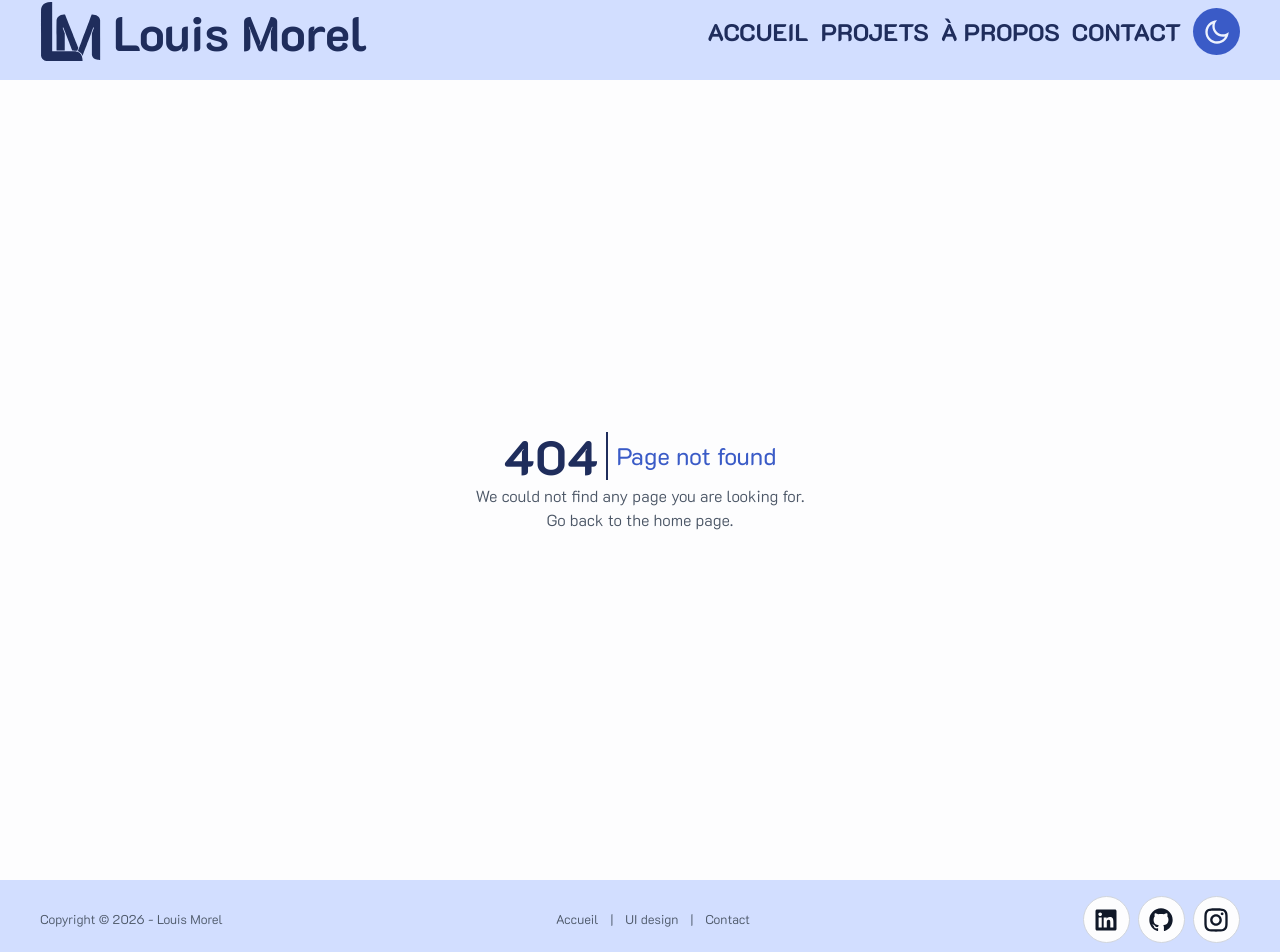
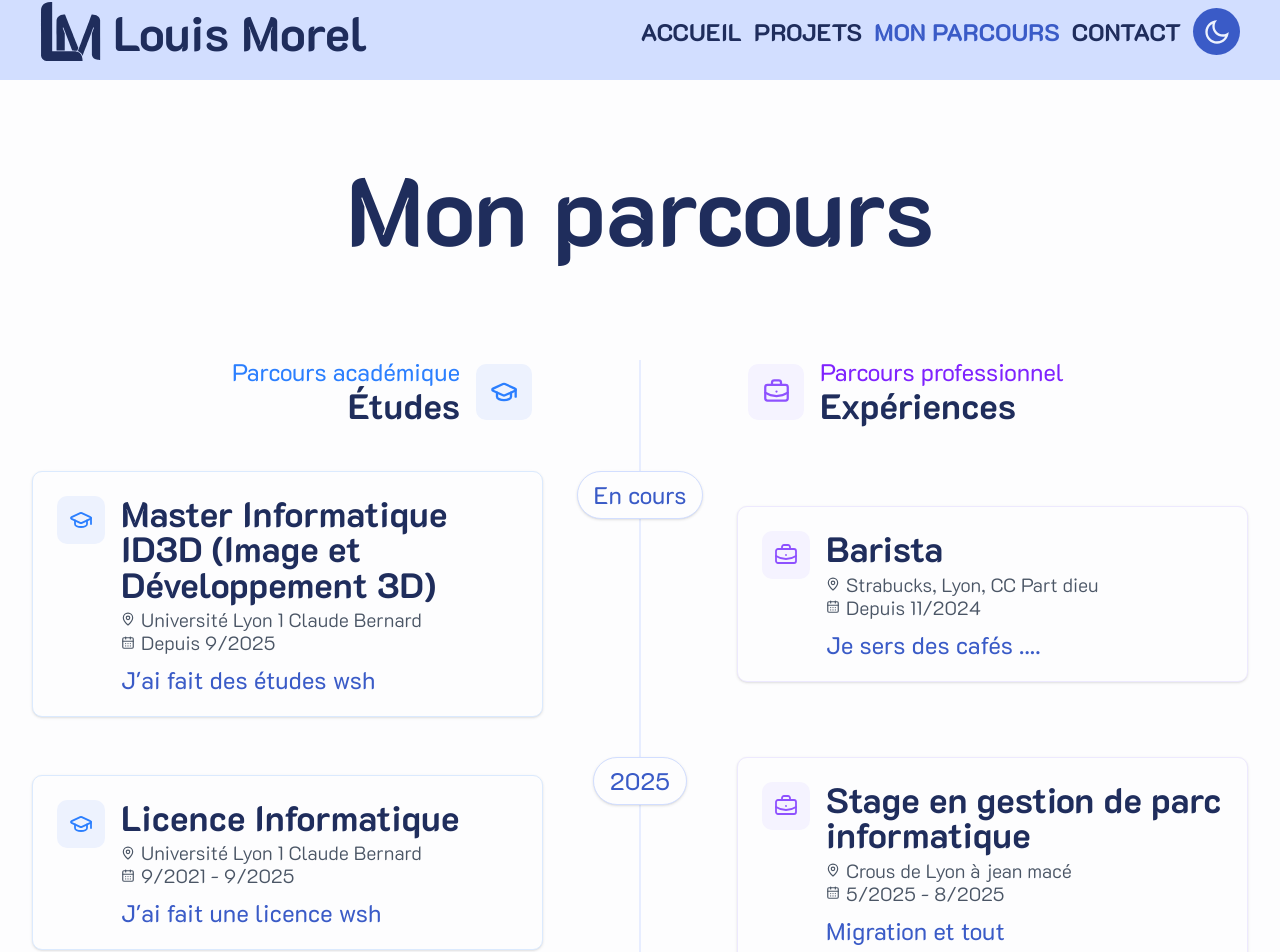
Before and after one commit to lm38550/portfolio, a Next.js app: page /career in a window 1280 px wide. Before the commit this address had no page. Shown: the part 17-969 px from the top of the page. Built offline with nearby package versions, Linux system fonts and the light colour scheme.

Commit message:
About -> Carrer + adding "en cours"

```diff
--- a/src/app/about/page.tsx
+++ b/src/app/career/page.tsx
@@ -4,15 +4,25 @@ import {StudiesList} from "@/modules/about/component/studies-list";
 import {ExperienceList} from "@/modules/about/component/experiences-list";
 
 
-import { motion } from "framer-motion";
+import {motion, number} from "framer-motion";
 import {BriefcaseBusiness, GraduationCap, MapPin, CalendarDays} from "lucide-react";
 import {Typography} from "@/ui/design-system/typography/typography";
 
-const years =Array.from(
+let years =Array.from(
     new Set(
         StudiesList.map(item => item.end.getFullYear()).concat(
             ExperienceList.map(item => item.end.getFullYear())))
-).sort((a : number, b: number) => b - a).filter((year: number) => year > 0);
+    ).sort((a : number, b: number) => b - a);
+
+if (years.at(years.length-1) != undefined && years.at(years.length-1) != 0) {
+    let realYears = Array<number>();
+    let change : number = years.pop() as number;
+    realYears.push(change);
+    realYears = realYears.concat(years);
+    years = realYears;
+}
+
+
 
 function TimeLineCardStudie({item}: {item : Studies}) {
     return (
@@ -52,7 +62,11 @@ function TimeLineCardStudie({item}: {item : Studies}) {
                             </Typography>
                             <Typography variant="caption-base" component="span" className="inline-flex items-center gap-1.5">
                                 <CalendarDays size={14} />
-                                {item.begin.getMonth() + "/" + item.begin.getFullYear() + " - " + item.end.getMonth() + "/" + item.end.getFullYear()}
+                                {(item.end.getFullYear() < 0) ?
+                                    "Depuis " + item.begin.getMonth() + "/" + item.begin.getFullYear()
+                                    :
+                                    item.begin.getMonth() + "/" + item.begin.getFullYear() + " - " + item.end.getMonth() + "/" + item.end.getFullYear()
+                                }
                             </Typography>
                         </div>
 
@@ -105,7 +119,11 @@ function TimeLineCardExperience({item}: {item : Experiences}) {
                             </Typography>
                             <Typography variant="caption-base" component="span" className="inline-flex items-center gap-1.5">
                                 <CalendarDays size={14} />
-                                {item.begin.getMonth() + "/" + item.begin.getFullYear() + " - " + item.end.getMonth() + "/" + item.end.getFullYear()}
+                                {(item.end.getFullYear() < 0) ?
+                                    "Depuis " + item.begin.getMonth() + "/" + item.begin.getFullYear()
+                                    :
+                                    item.begin.getMonth() + "/" + item.begin.getFullYear() + " - " + item.end.getMonth() + "/" + item.end.getFullYear()
+                                }
                             </Typography>
                         </div>
 
@@ -133,10 +151,10 @@ export default function Home() {
                     whileInView={{opacity: 1, y: 0}}
                     viewport={{once: true}}
                     transition={{duration: 0.5}}
-                    className="mx-auto mb-20 max-w-2xl text-center"
+                    className="mx-auto mb-20 text-center"
                 >
-                    <Typography variant="h2" component="h2">
-                        Études & Expériences
+                    <Typography variant="h1" component="h1">
+                        Mon parcours
                     </Typography>
                 </motion.div>
 
@@ -188,6 +206,7 @@ export default function Home() {
 
                     {/* Timeline */}
                     <div className="space-y-10">
+
                         {years.map((year) => {
                             const education = StudiesList.find(
                                 (item) => item.end.getFullYear() === year
@@ -197,10 +216,11 @@ export default function Home() {
                                 (item) => item.end.getFullYear() === year
                             );
 
+                            const isCurrent = year < 0;
                             return (
                                 <div
                                     key={year}
-                                    className="grid grid-cols-[1fr_120px_1fr] items-center gap-8"
+                                    className="grid grid-cols-[1fr_130px_1fr] items-center gap-8"
                                 >
                                     {/* LEFT — Education */}
                                     <div className="flex justify-end">
@@ -218,7 +238,11 @@ export default function Home() {
                                         <div className="relative z-10 flex h-12 min-w-[70px] items-center justify-center rounded-full
                                             border border-day-300 dark:border-night-300 bg-day-100 dark:bg-night-100 px-4 shadow-sm">
                                             <Typography variant="body-base" component="p">
-                                                {year}
+                                                {isCurrent ? (
+                                                    "En cours"
+                                                    ) : (
+                                                    year
+                                                    )}
                                             </Typography>
                                         </div>
                                     </div>
--- a/src/ui/components/navigation/navigation.tsx
+++ b/src/ui/components/navigation/navigation.tsx
@@ -60,8 +60,8 @@ export const Navigation = ({}: Props) => {
                         <ActiveLink href="/projects">
                             PROJETS
                         </ActiveLink>
-                        <ActiveLink href="/about">
-                            À PROPOS
+                        <ActiveLink href="/career">
+                            MON PARCOURS
                         </ActiveLink>
                         <ActiveLink href="/contact">
                             CONTACT
```
Also changed, not shown: src/app/career/test/page.tsx (renamed from src/app/about/test/page.tsx).
